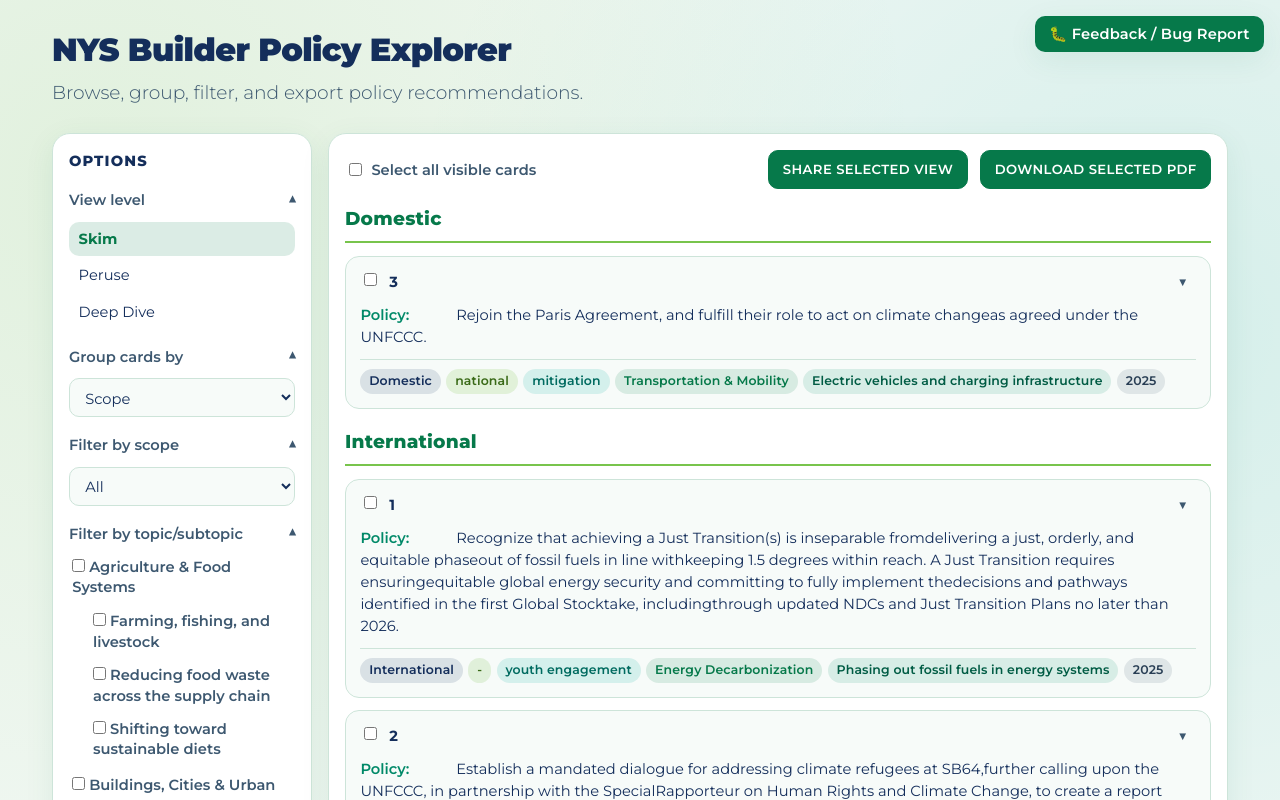
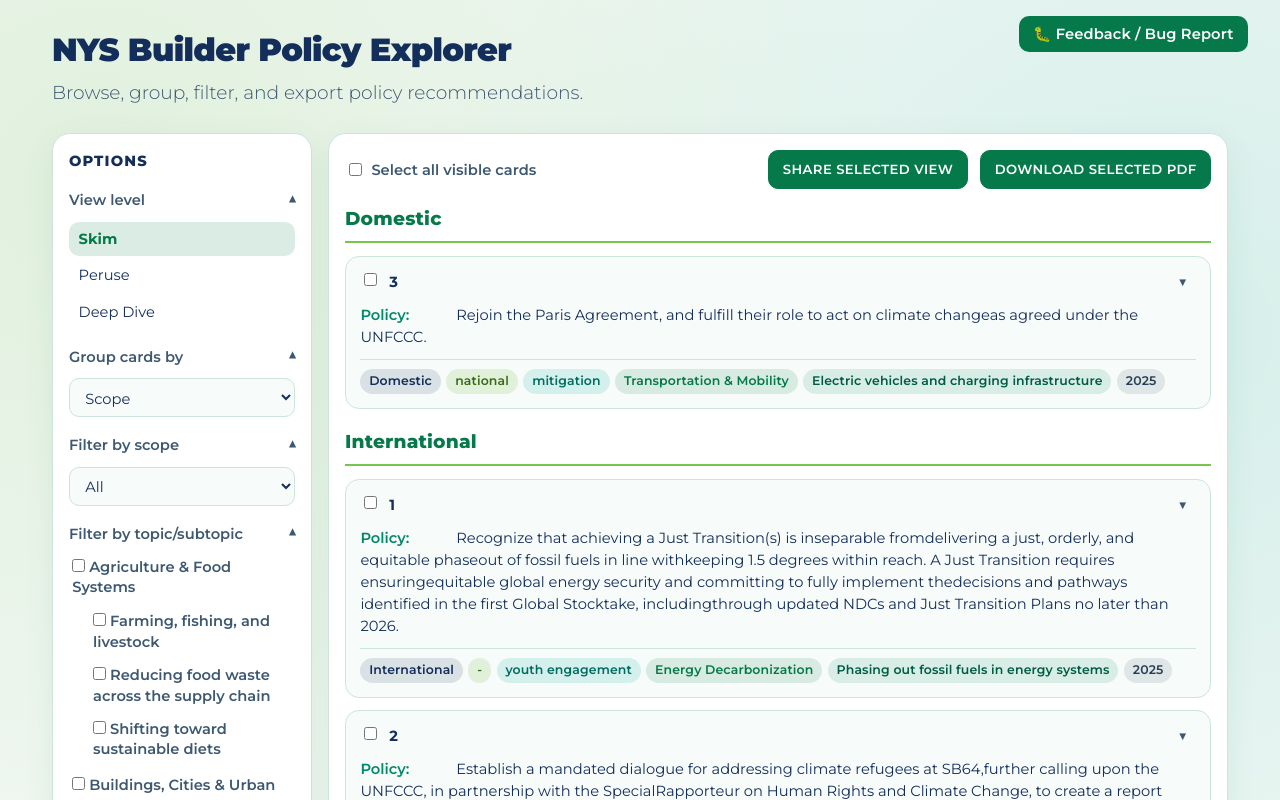
Before and after one commit to tmaier-kettering/nys-builder, a plain HTML site: page index.html in a window 1280 px wide. Shown: the top 800 px of the page. Drawn offline with Linux system fonts and the light colour scheme.

Commit message:
fixed feedback button

```diff
--- a/styles.css
+++ b/styles.css
@@ -328,9 +328,9 @@ footer {
 
 /* ── Persistent feedback button ─────────────────────────────── */
 .feedback-btn {
-  position: fixed;
+  position: absolute;
   top: 1rem;
-  right: 1rem;
+  right: clamp(1rem, 2.5vw, 2rem);
   z-index: 200;
   padding: 0.45rem 0.9rem;
   border-radius: var(--radius-sm);
@@ -340,11 +340,6 @@ footer {
   font-size: var(--font-size-body);
   font-weight: var(--font-weight-semibold);
   letter-spacing: 0.01em;
-  box-shadow: var(--shadow-soft);
-  transition:
-    background-color var(--duration-fast) ease,
-    transform var(--duration-fast) var(--ease-standard),
-    box-shadow var(--duration-fast) ease;
 }
 
 .feedback-btn:hover {
```
